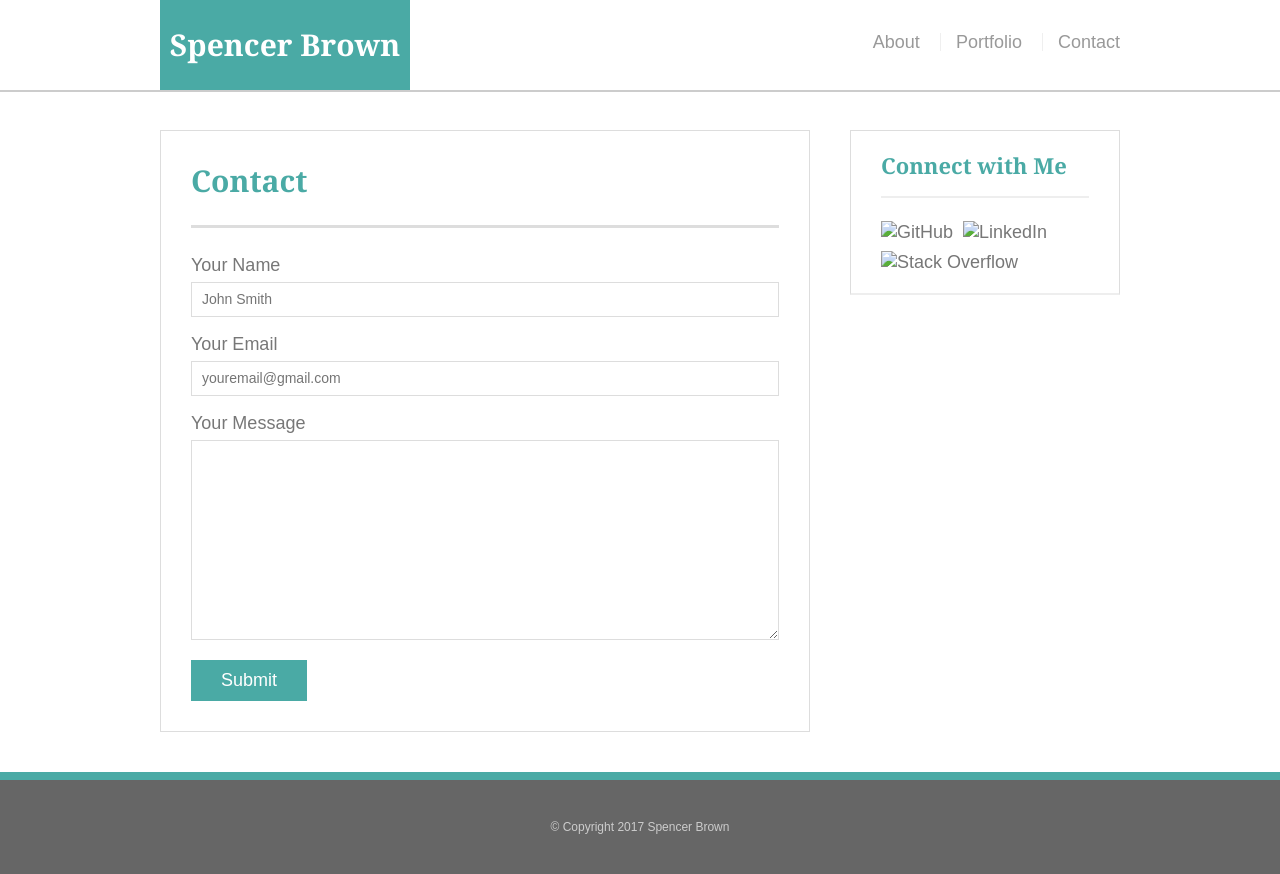
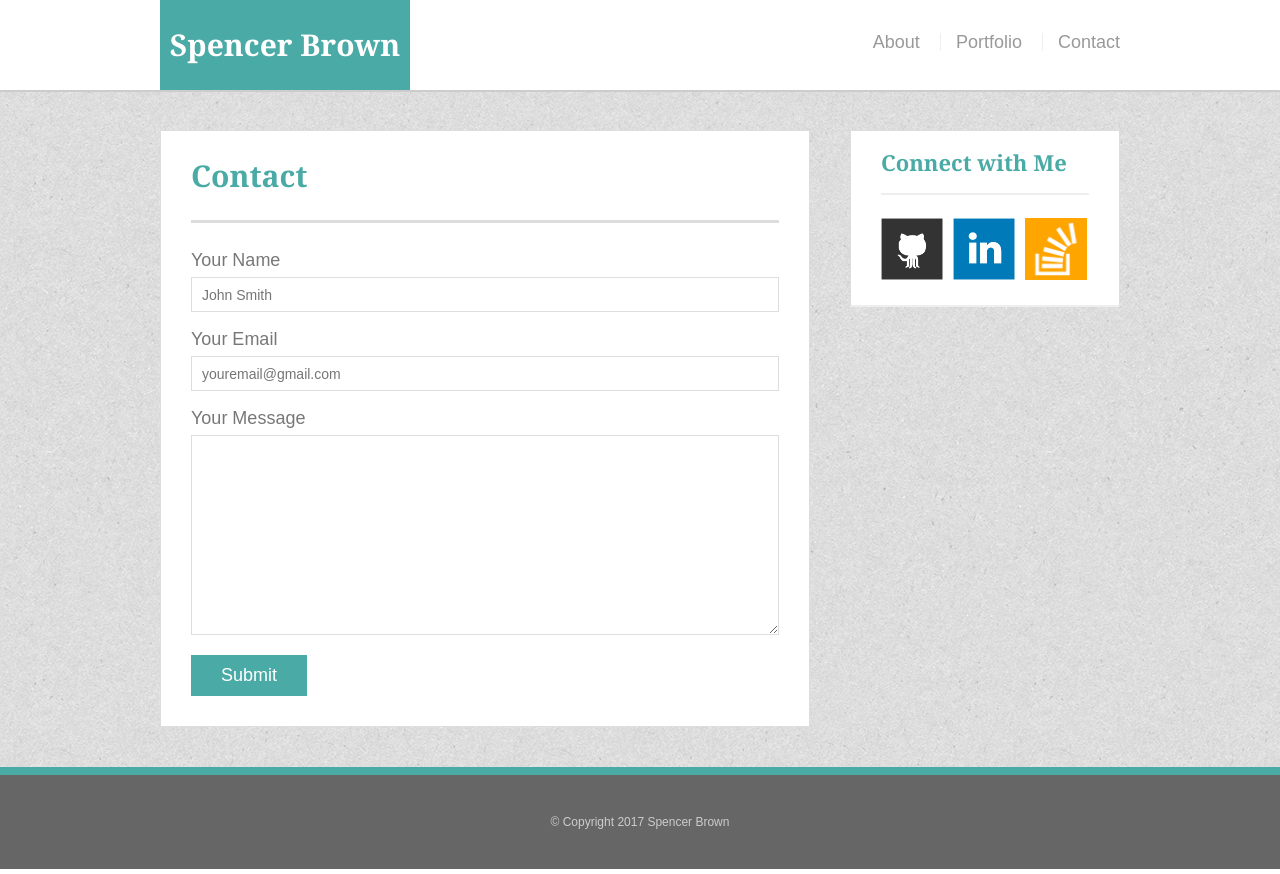
Before and after one commit to Spencer-P-Brown/Responsive-Repository, a plain HTML site: page contact.html in a window 1280 px wide. Drawn offline with Linux system fonts and the light colour scheme.

Commit message:
included reset.css link to all .html files, updated images in assets, minor styling tweaks in style.css

```diff
--- a/assets/css/style.css
+++ b/assets/css/style.css
@@ -118,7 +118,7 @@ nav a:first-child {
 
 .main-section {
 	background: #fff;
-	padding: 0 30px 30px 30px;
+	padding: 20px 30px 30px 30px;
 	margin: 0 0 40px 0;
 	width: 100%;
 	max-width: 650px;
@@ -137,7 +137,7 @@ nav a:first-child {
 /* sidebar */
 .sidebar {
 	background: #fff;
-	padding: 5px 30px 30px 30px;
+	padding: 20px 30px 30px 30px;
 	width: 100%;
 	max-width: 270px;
 	float: right;
--- a/contact.html
+++ b/contact.html
@@ -2,6 +2,7 @@
 <html>
 <head>
 	<title>Spencer Brown</title>
+	<link rel="stylesheet" type="text/css" href="assets/css/reset.css">
 	<link rel="stylesheet" type="text/css" href="assets/css/style.css">
 </head>
 <body>
--- a/index.html
+++ b/index.html
@@ -1,8 +1,8 @@
-<!DOCTYPE html>
 <!DOCTYPE html>
 <html>
 <head>
 	<title>Spencer Brown</title>
+	<link rel="stylesheet" type="text/css" href="assets/css/reset.css">
 	<link rel="stylesheet" type="text/css" href="assets/css/style.css">
 </head>
 <body>
```
Also changed, not shown: portfolio.html (+1 -0 lines), assets/images/SPB.jpg (added), assets/images/github.png (added), assets/images/linkedin.png (added), assets/images/placeholder-1.jpg (added), assets/images/placeholder-2.jpg (added), assets/images/placeholder-3.jpg (added), assets/images/placeholder-4.jpg (added), assets/images/placeholder-5.jpg (added), assets/images/stackoverflow.png (added), assets/images/textured_paper.png (added).
